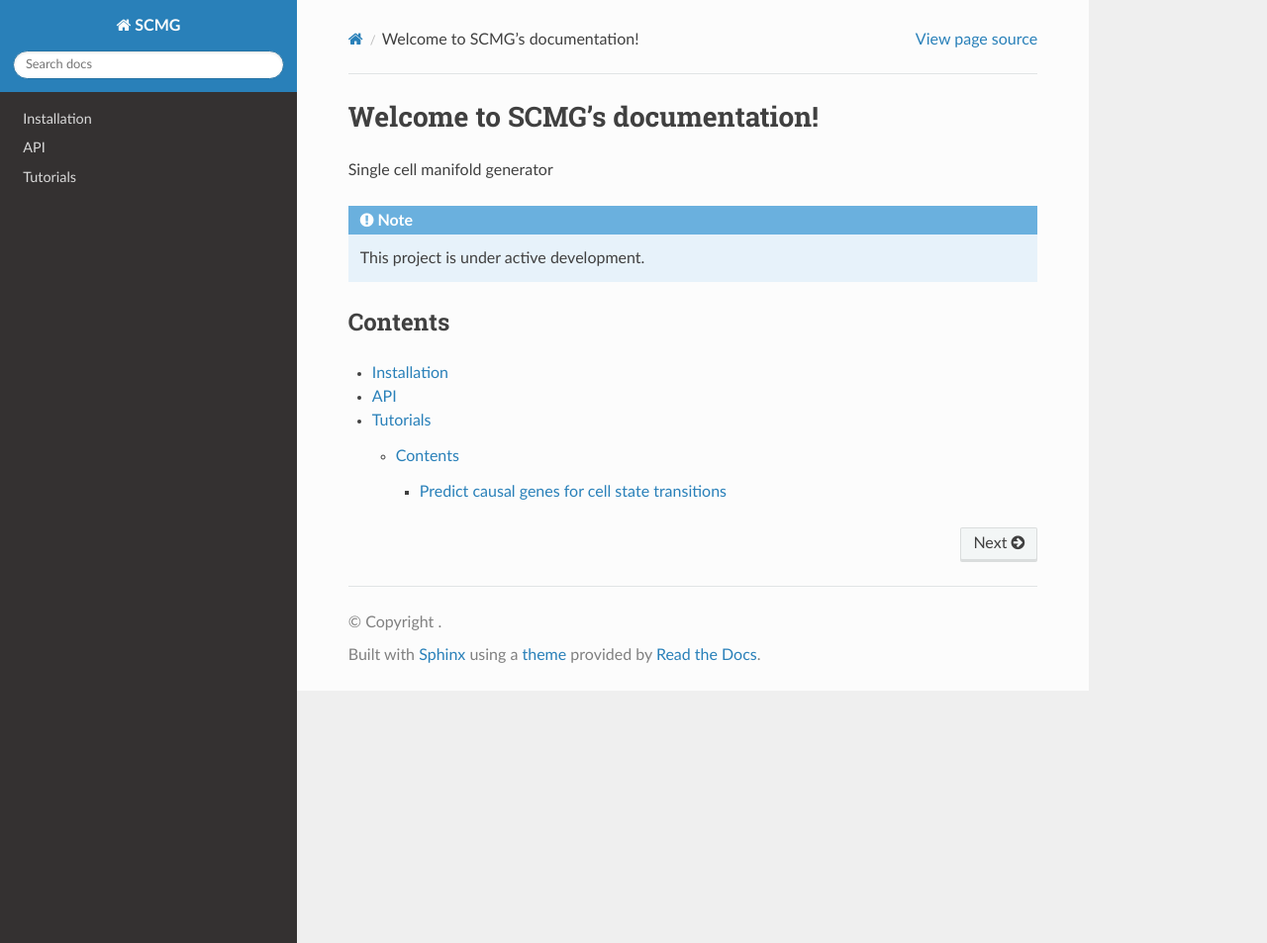
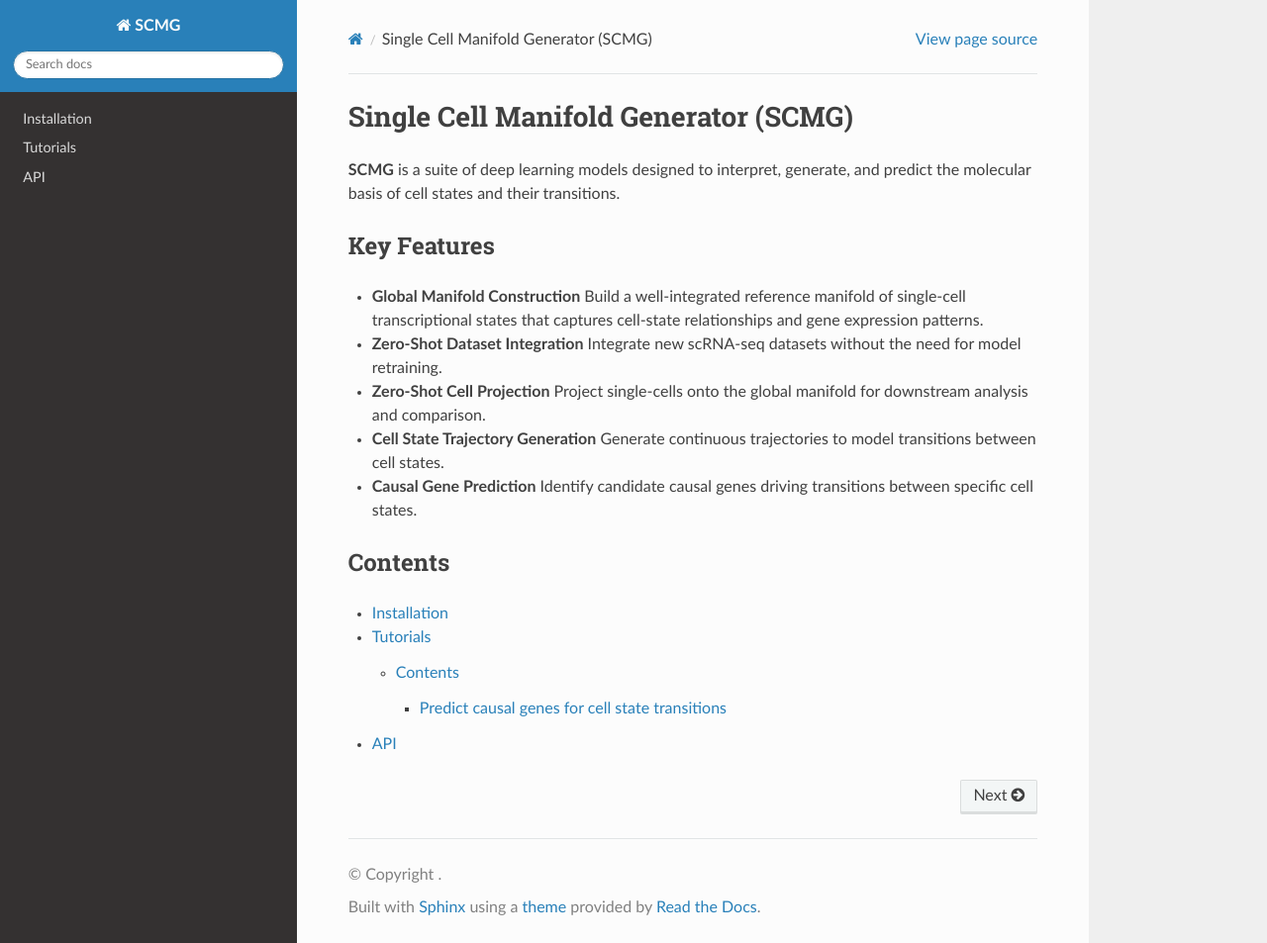
Before and after one commit to xingjiepan/SCMG, a Sphinx documentation site: the page built from docs/source/index.rst, in a window 1280 px wide and 953 px high. Shown: the whole window at 99% size. Built offline with Sphinx 7.4.7 and the Read the Docs theme 3.1.0, drawn with Linux system fonts in a browser that asks for light colours; pages that are not in the unit, such as notebooks, are missing from menus.

Commit message:
Update index.rst

```diff
--- a/docs/source/index.rst
+++ b/docs/source/index.rst
@@ -1,11 +1,26 @@
-Welcome to SCMG's documentation!
-===================================
+Single Cell Manifold Generator (SCMG)
+=====================================
 
-Single cell manifold generator
+**SCMG** is a suite of deep learning models designed to interpret, generate, and predict the molecular basis of cell states and their transitions.
 
-.. note::
+Key Features
+------------
 
-   This project is under active development.
+- **Global Manifold Construction**
+  Build a well-integrated reference manifold of single-cell transcriptional states that captures cell-state relationships and gene expression patterns.
+
+- **Zero-Shot Dataset Integration**
+  Integrate new scRNA-seq datasets without the need for model retraining.
+
+- **Zero-Shot Cell Projection**
+  Project single-cells onto the global manifold for downstream analysis and comparison.
+
+- **Cell State Trajectory Generation**
+  Generate continuous trajectories to model transitions between cell states.
+
+- **Causal Gene Prediction**
+  Identify candidate causal genes driving transitions between specific cell states.
+
 
 Contents
 --------
@@ -13,5 +28,5 @@ Contents
 .. toctree::
 
    installation
+   tutorials/index
    api
-   tutorials/index
```
